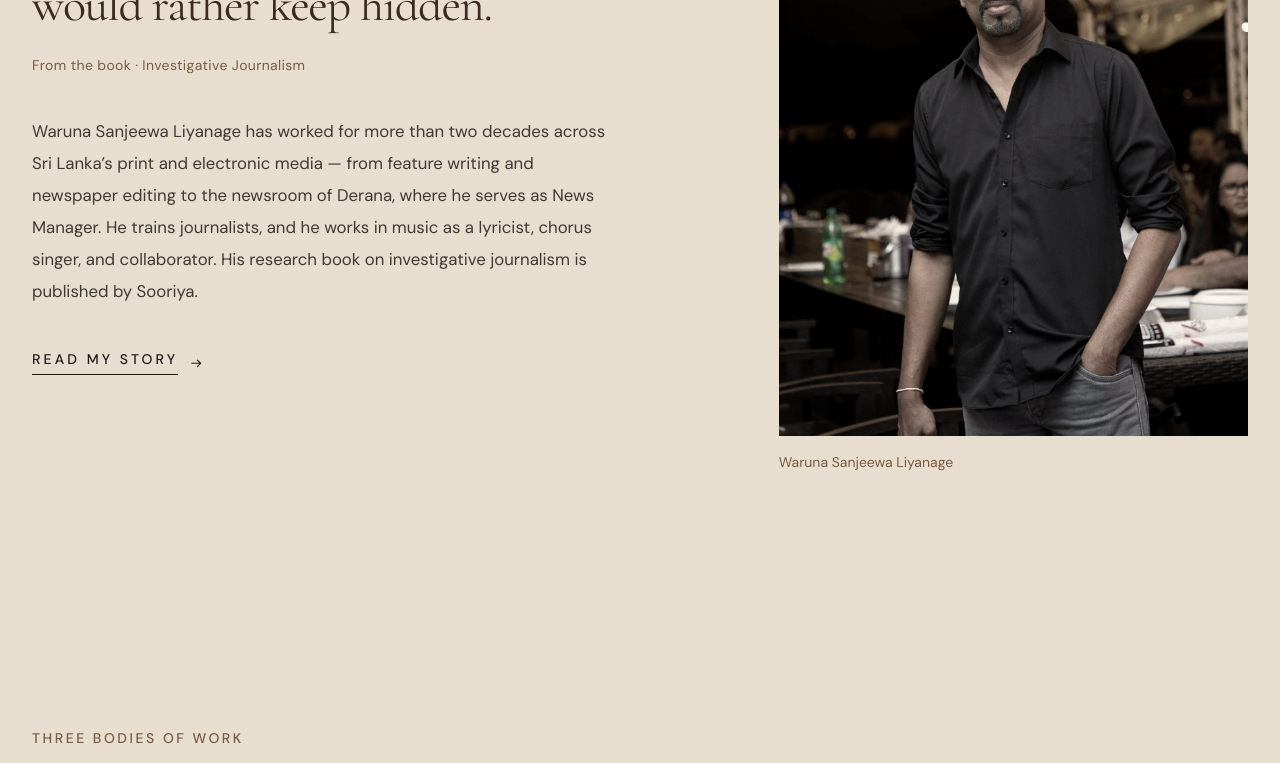
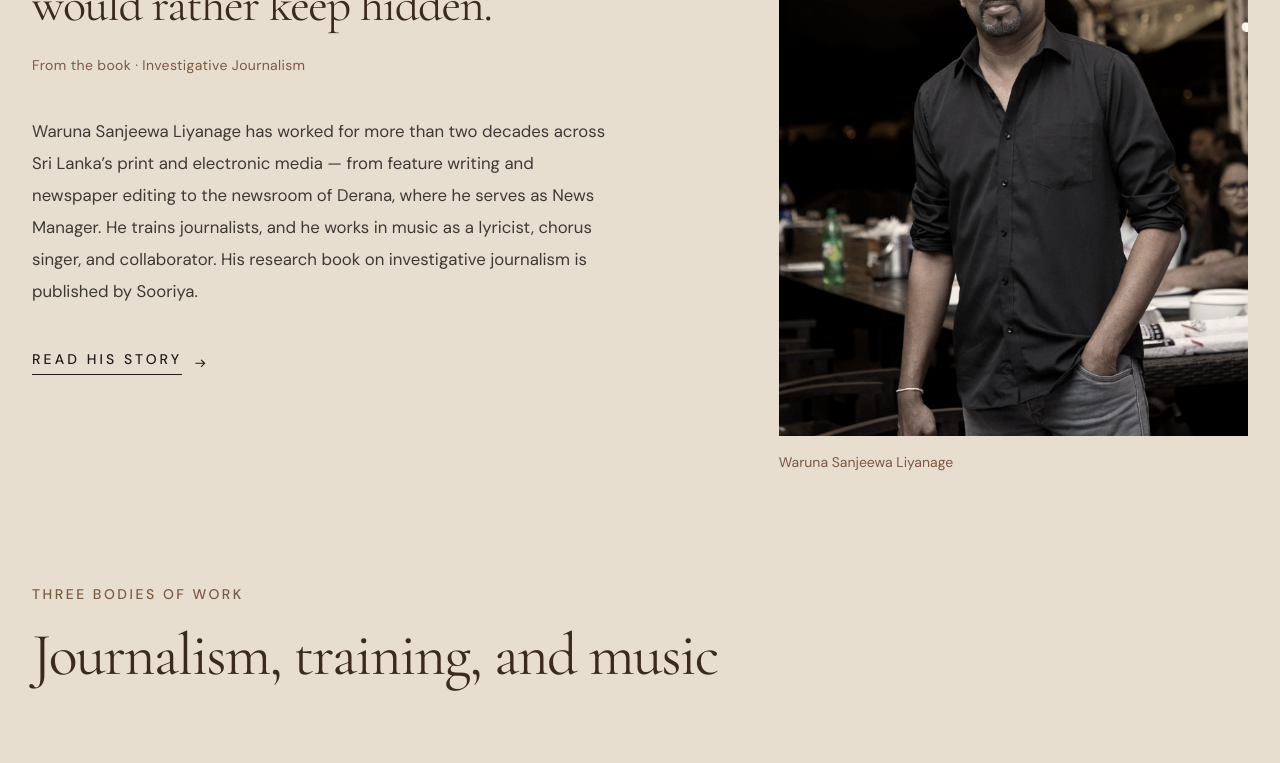
Before and after one commit to MPcooray/Waruna-Sanjeewa-portfolio, a Next.js app: page / in a window 1280 px wide. Shown: the part 1118-1881 px from the top of the page. Built offline with nearby package versions, Linux system fonts and the light colour scheme; no server answers.

Commit message:
Refactor AboutPreview and ThreePaths components to adjust padding for improved layout consistency. Update copy.ts to change call-to-action text for better alignment with content context.

```diff
--- a/src/components/home/AboutPreview.tsx
+++ b/src/components/home/AboutPreview.tsx
@@ -9,7 +9,7 @@ export function AboutPreview() {
   const { t, locale } = useLanguage();
 
   return (
-    <section id="about" className="bg-beige py-24 md:py-32">
+    <section id="about" className="bg-beige pt-24 pb-12 md:pt-32 md:pb-16">
       <div className="mx-auto grid max-w-7xl gap-12 px-5 md:grid-cols-12 md:gap-16 md:px-8">
         <Reveal className="md:col-span-7">
           <Kicker>{t.about.kicker}</Kicker>
--- a/src/components/home/ThreePaths.tsx
+++ b/src/components/home/ThreePaths.tsx
@@ -95,7 +95,7 @@ export function ThreePaths() {
   const [hovered, setHovered] = useState<string | null>(null);
 
   return (
-    <section id="paths" className="bg-beige py-24 md:py-32">
+    <section id="paths" className="bg-beige pt-10 pb-24 md:pt-12 md:pb-32">
       <div className="mx-auto max-w-7xl px-5 md:px-8">
         <Reveal>
           <Kicker>{t.paths.kicker}</Kicker>
--- a/src/data/copy.ts
+++ b/src/data/copy.ts
@@ -32,7 +32,7 @@ export const copy = {
         "The first purpose of investigative journalism is to disclose what power would rather keep hidden.",
       attribution: "From the book · Investigative Journalism",
       body: "Waruna Sanjeewa Liyanage has worked for more than two decades across Sri Lanka’s print and electronic media — from feature writing and newspaper editing to the newsroom of Derana, where he serves as News Manager. He trains journalists, and he works in music as a lyricist, chorus singer, and collaborator. His research book on investigative journalism is published by Sooriya.",
-      cta: "Read my story",
+      cta: "Read his story",
     },
     aboutPage: {
       kicker: "Biography",
@@ -260,7 +260,7 @@ export const copy = {
       contact: "සම්බන්ධවන්න",
     },
     hero: {
-      kicker: "ප්‍රවෘත්තිකරු · මාධ්‍ය පුහුණුකරු · සංගීතඥයා",
+      kicker: "පුවත්පත් කලාව · මාධ්‍ය පුහුණුව · සංගීතය",
       lines: ["වරුණ", "සංජීව", "ලියනගේ"],
       lede: "ප්‍රවෘත්තිකරණය, මාධ්‍ය පුහුණුව සහ සංගීතය ඔස්සේ දශක දෙකකට වැඩි කාලයක් පුරා ගොඩනැගුණු අත්දැකීම් සමුදායකි.",
       explore: "වැඩ ගවේෂණය කරන්න",
@@ -275,7 +275,7 @@ export const copy = {
         "බලය වසන් කිරීමට උත්සාහ කරන දේ හෙළිදරව් කිරීම ගවේෂණාත්මක ප්‍රවෘත්තිකරණයේ මූලික අරමුණයි.",
       attribution: "ග්‍රන්ථයෙන් · ගවේෂණාත්මක ප්‍රවෘත්තිකරණය",
       body: "වරුණ සංජීව ලියනගේ ශ්‍රී ලංකාවේ මුද්‍රිත සහ විද්‍යුත් මාධ්‍ය හරහා දශක දෙකකට වැඩි කාලයක් කටයුතු කර ඇත — විශේෂාංග ලේඛනයේ සහ පුවත්පත් සංස්කරණයේ සිට දෙරණ ප්‍රවෘත්ති කාමරය දක්වා. ඔහු මාධ්‍ය පුහුණුකරුවෙකු වන අතර ගී පද රචකයෙකු, ගායකයෙකු සහ කලාකරුවන් සමඟ සහයෝගී වන්නෙකි. ගවේෂණාත්මක ප්‍රවෘත්තිකරණය පිළිබඳ පර්යේෂණ ග්‍රන්ථය සූරිය ප්‍රකාශකයන් විසින් ප්‍රකාශයට පත් කර ඇත.",
-      cta: "මගේ කතාව කියවන්න",
+      cta: "ඔහුගේ කතාව කියවන්න",
     },
     aboutPage: {
       kicker: "චරිතාපදානය",
```
